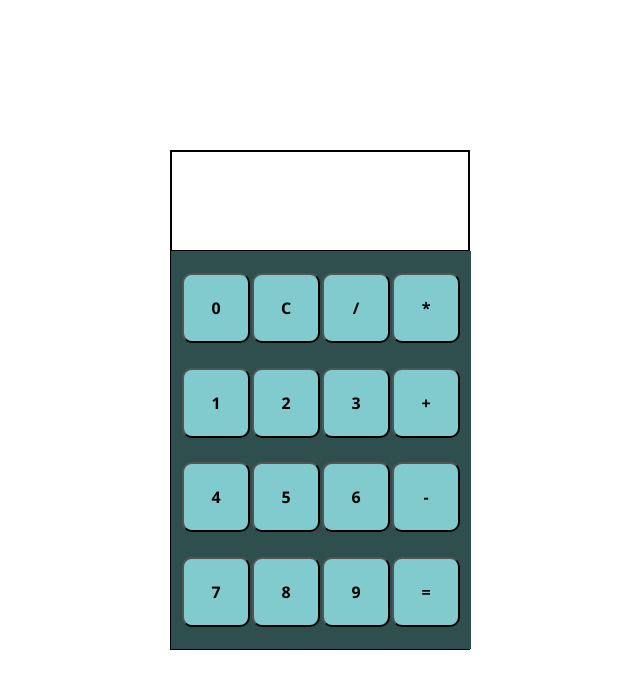
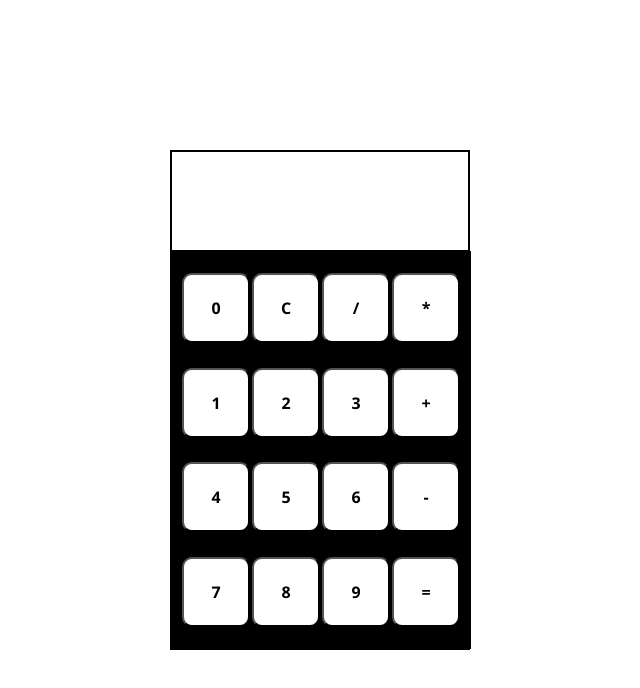
Before and after one commit to Ifham-Hashir/calculator, a plain HTML site: page index.html in a window 1280 px wide. Shown: the whole page, without its empty margins (320-960 px from the left). Drawn offline with Linux system fonts and the light colour scheme.

Commit message:
Change bg and button color

```diff
--- a/style.css
+++ b/style.css
@@ -28,7 +28,7 @@ body{
   display: flex;
   justify-content: end;
   align-items: end;
-  font-size: larger;
+  font-size: 30px;
   padding: 10px;
 }
 
@@ -38,7 +38,7 @@ body{
   width: 300px;
   height: 400px;
   padding: 10px;
-  background-color:darkslategray
+  background-color:rgb(0, 0, 0);
 }
 
 .row{
@@ -58,5 +58,5 @@ button{
   font-size: medium;
   font-family:'Segoe UI', Tahoma, Geneva, Verdana, sans-serif;
   border-radius: 10px;
-  background-color:rgb(129, 203, 206);
+  background-color:rgb(255, 255, 255);
 }
```
